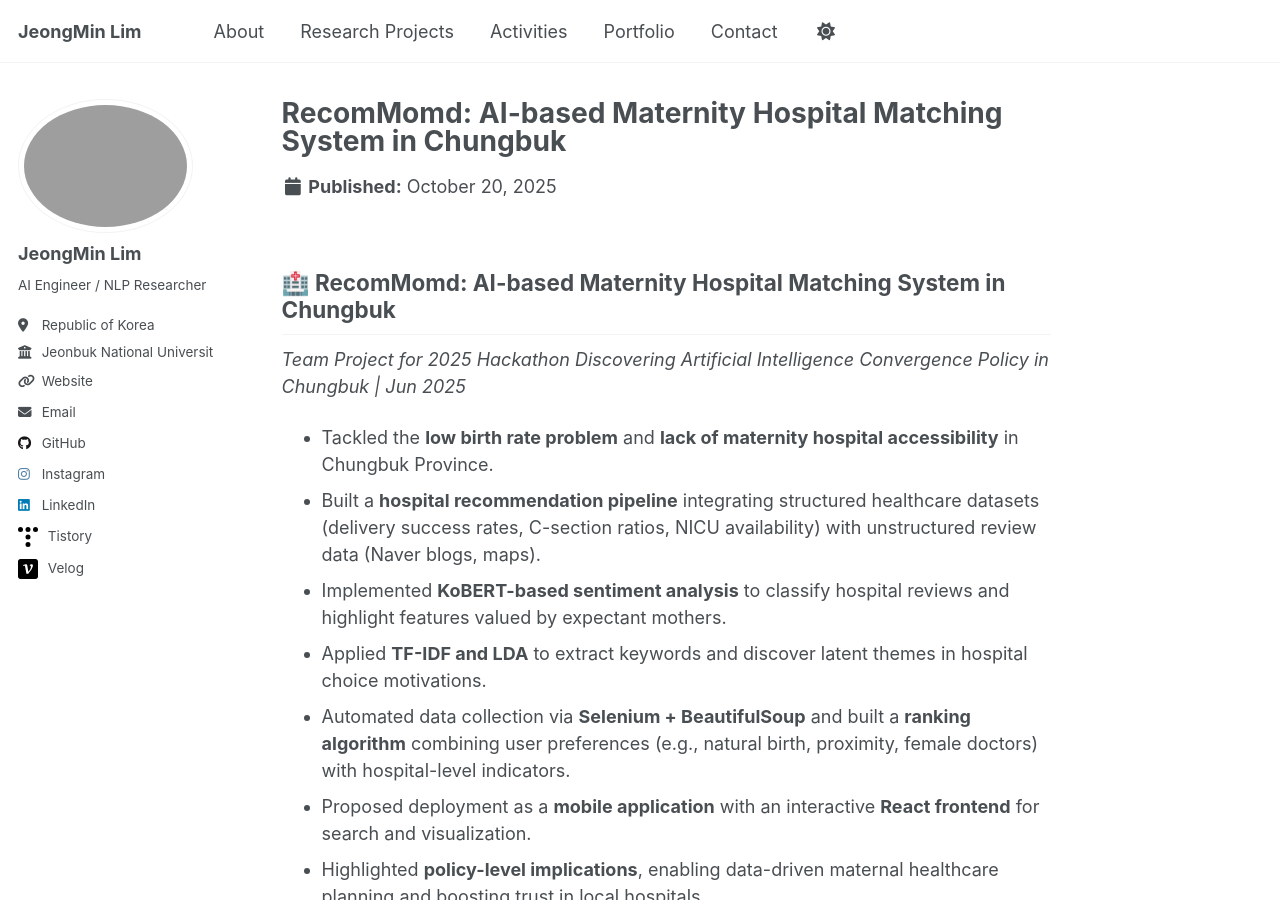
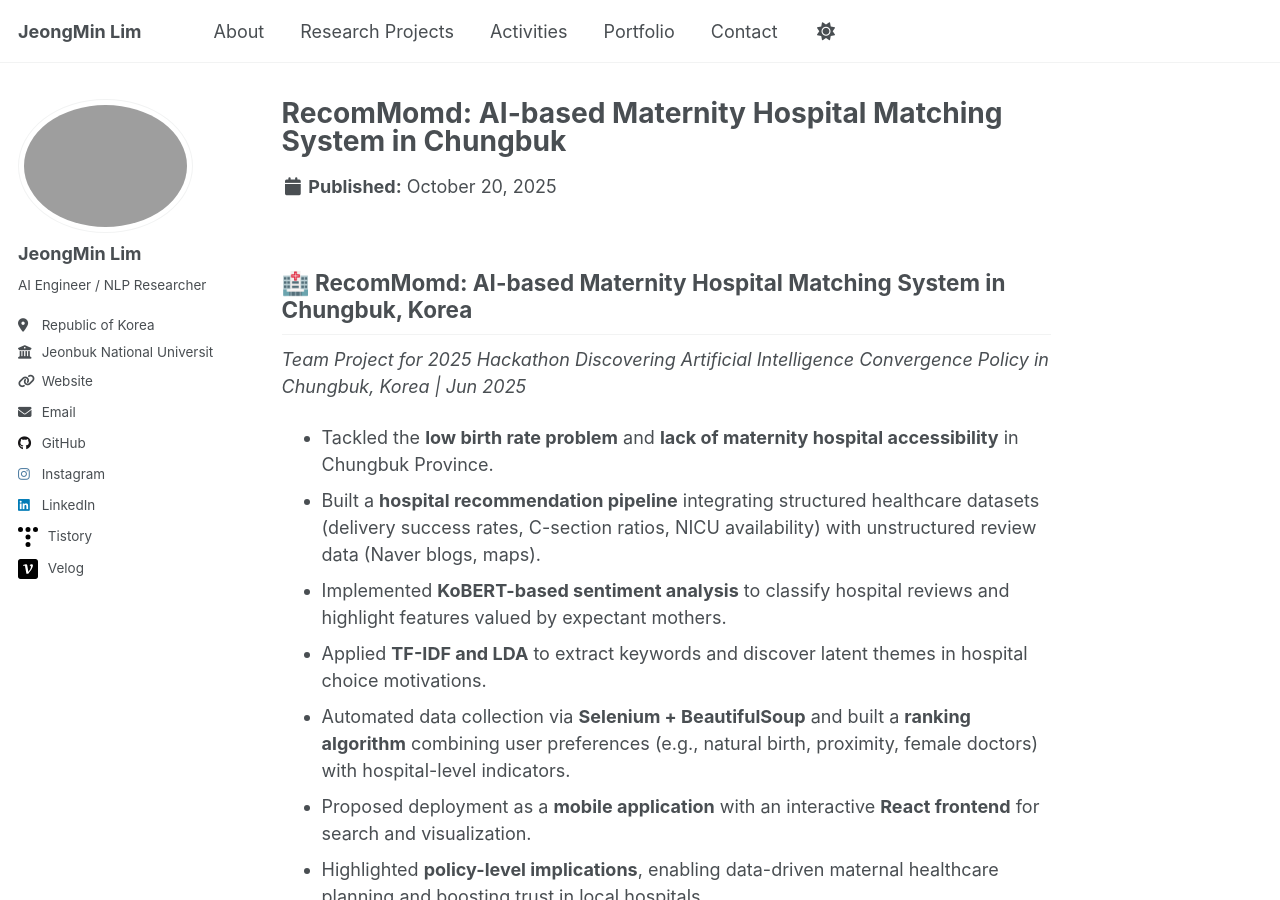
Before and after one commit to JeongMinIsBest/JeongMinIsBest.github.io, a Jekyll site: the page built from _portfolio/portfolio-4.md, in a window 1280 px wide and 900 px high. Built offline with Jekyll 4.4.1, drawn with Linux system fonts in a browser that asks for light colours; a script that is not in the unit is left out.

Commit message:
Update portfolio-4.md

```diff
--- a/_portfolio/portfolio-4.md
+++ b/_portfolio/portfolio-4.md
@@ -4,8 +4,8 @@ excerpt: "AI-driven maternity hospital recommendation service addressing low bir
 collection: portfolio
 ---
 
-## 🏥 RecomMomd: AI-based Maternity Hospital Matching System in Chungbuk
-*Team Project for 2025 Hackathon Discovering Artificial Intelligence Convergence Policy in Chungbuk | Jun 2025*
+## 🏥 RecomMomd: AI-based Maternity Hospital Matching System in Chungbuk, Korea
+*Team Project for 2025 Hackathon Discovering Artificial Intelligence Convergence Policy in Chungbuk, Korea | Jun 2025*
 <br/>
 
 - Tackled the **low birth rate problem** and **lack of maternity hospital accessibility** in Chungbuk Province.
```
